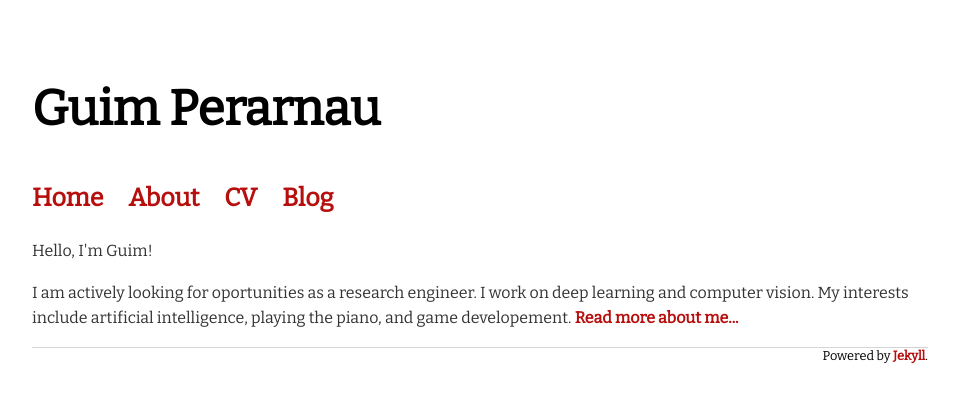
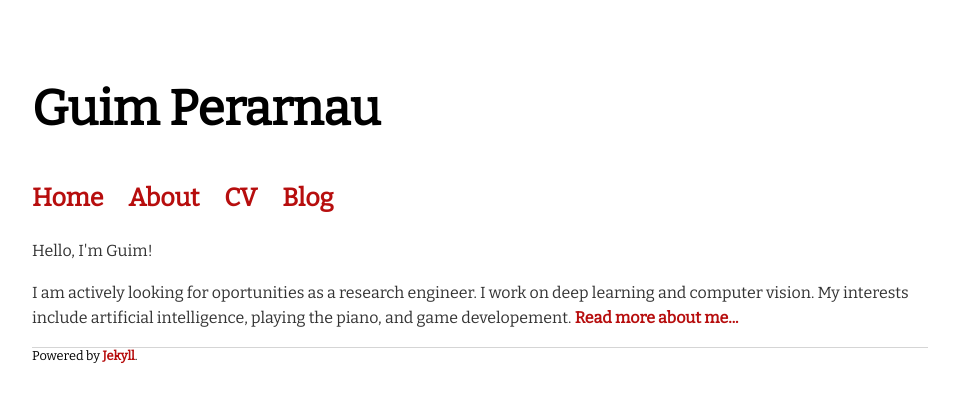
Before and after one commit to Guim3/guim3.github.io, a Jekyll site: the page built from index.html, in a window 1280 px wide. Shown: the top 402 px of the page, without its empty margins (160-1116 px from the left). Built offline with Jekyll 4.4.1, drawn with Linux system fonts in a browser that asks for light colours.

Commit message:
Update main.css

```diff
--- a/css/main.css
+++ b/css/main.css
@@ -12,6 +12,11 @@
 }
 
 footer {
+    border-top: 1px solid #d5d5d5;
+    font-size: .8em;
+}
+
+footer ul {
     font-family: Bitter;/*Monaco, Menlo, Consolas;*/
     padding: 0px;
     list-style: none;
@@ -79,10 +84,7 @@
 	font-weight: 100;
 	line-height: 22.5px;
 }
-footer {
-    border-top: 1px solid #d5d5d5;
-    font-size: .8em;
-}
+
 
 ul.posts {
     margin: 20px auto 40px;
```
